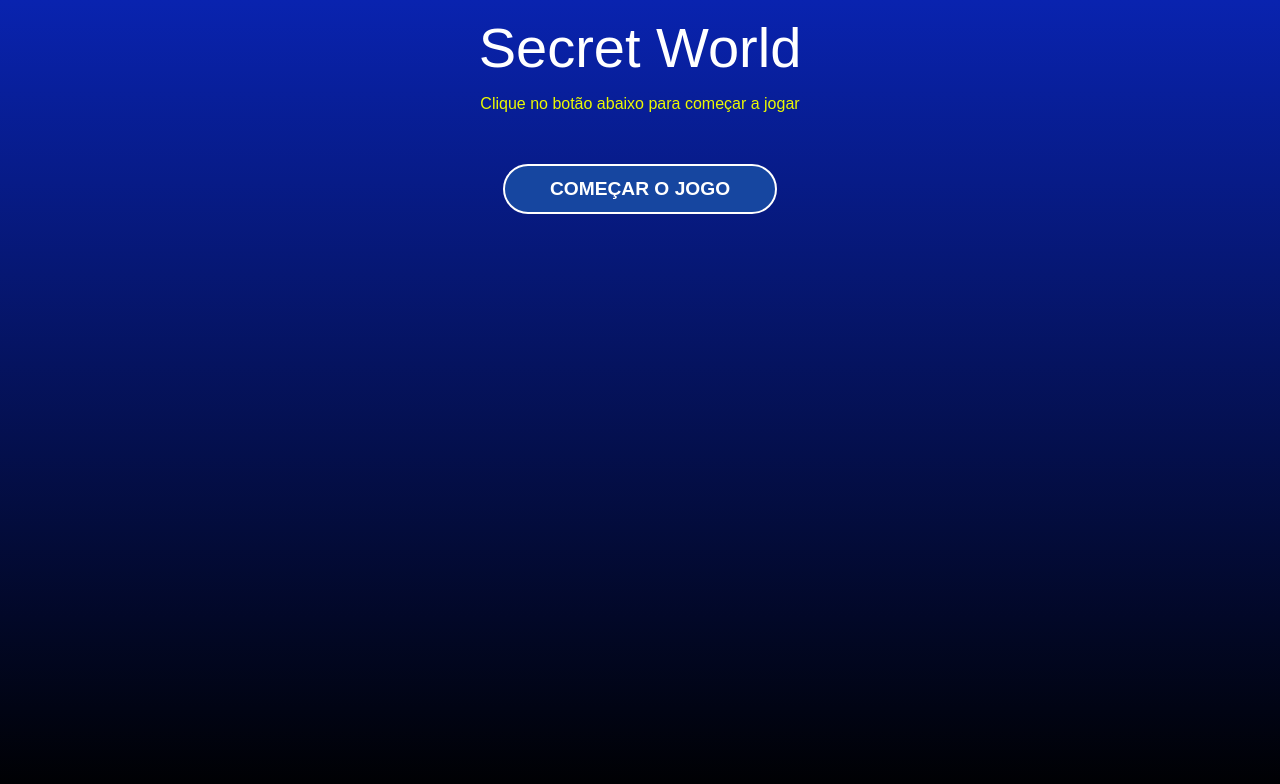
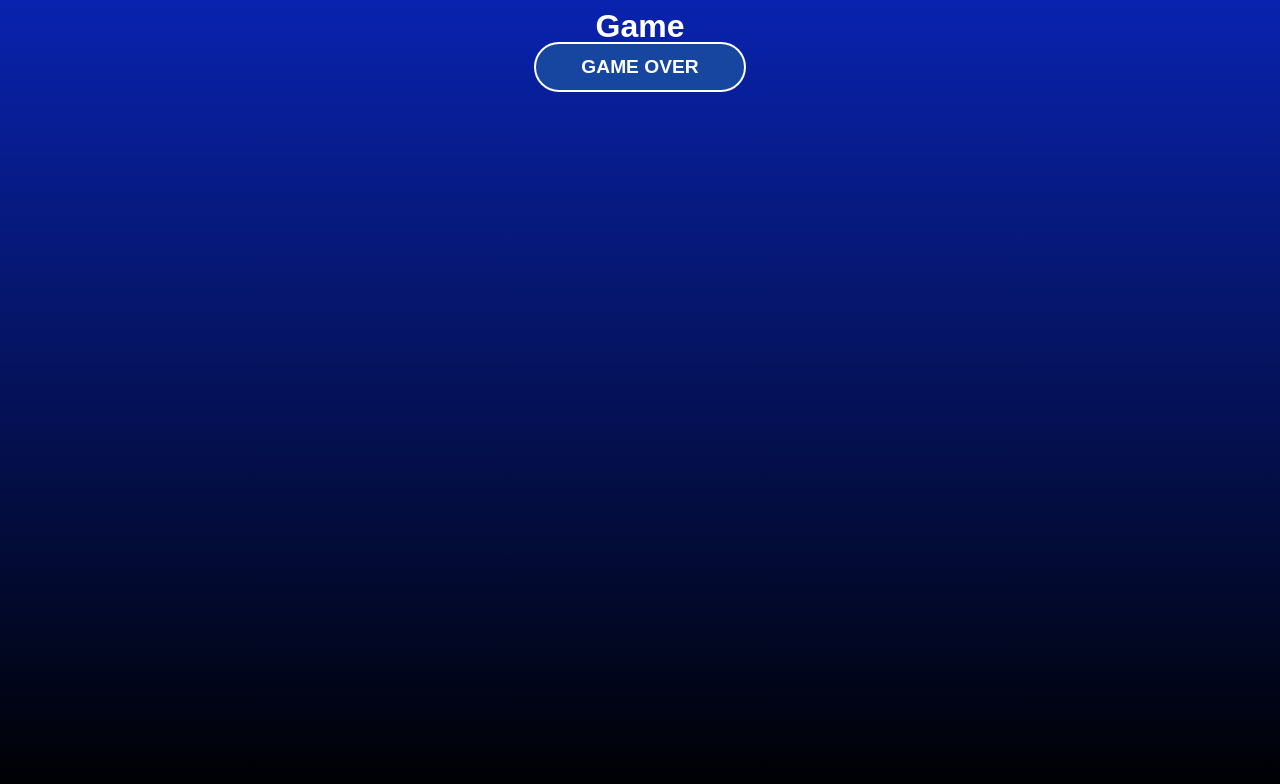
Before and after one commit to GustavoRRSilva/secretWorld, a React (Vite) app: page / in a window 1280 px wide. Both pictures are taken after a click on the button "COMEÇAR O JOGO". Shown: the top 784 px of the page. Built offline with nearby package versions, Linux system fonts and the light colour scheme.

Commit message:
adicionando botões entre as telas

```diff
--- a/src/App.jsx
+++ b/src/App.jsx
@@ -22,12 +22,23 @@
   ];
   const [gameStage, setGameStage] = useState(stages[0].name);
   const [words] = useState(wordsList);
-  console.log(words)
+  //Start game
+  const startGame = () => {
+    setGameStage(stages[1].name)
+  }
+  // process the letter input
+  const verifyLetter = () => {
+    setGameStage(stages[2].name)
+  }
+  //retry the game
+  const retry = () =>{
+    setGameStage(stages[0].name)
+  }
   return (
     <div className="App">
-      {gameStage === "start" && <StartScreen />}
-      {gameStage === "game" && <Game />}
-      {gameStage === "game" && <GameOver />}
+      {gameStage === "start" && <StartScreen startGame = {startGame}/>}
+      {gameStage === "game" && <Game verifyLetter = {verifyLetter}/>}
+      {gameStage === "end" && <GameOver retry = {retry} />}
     </div>
   );
 }
--- a/src/Components/Game/Game.jsx
+++ b/src/Components/Game/Game.jsx
@@ -1,7 +1,10 @@
 import React from 'react'
 import './Game.css'
-export const Game = () => {
+export const Game = ({verifyLetter}) => {
   return (
-    <div>Game</div>
+    <div>
+        <h2 className='title'>Game</h2>
+        <button onClick = {verifyLetter}> Game over</button>
+        </div>
   )
 }
--- a/src/Components/GameOver/GameOver.jsx
+++ b/src/Components/GameOver/GameOver.jsx
@@ -1,7 +1,10 @@
-import React from 'react'
-import './GameOver.css'
-export const GameOver = () => {
+import React from "react";
+import "./GameOver.css";
+export const GameOver = ({ retry }) => {
   return (
-    <div>GameOver</div>
-  )
-}
+    <div>
+      <h2 className="title">Game over</h2>
+      <button onClick={retry}>Retry game</button>
+    </div>
+  );
+};
--- a/src/Components/StartScreen/StartScreen.jsx
+++ b/src/Components/StartScreen/StartScreen.jsx
@@ -1,12 +1,12 @@
 import React from "react";
 import "./StartScreen.css";
 
-export const StartScreen = () => {
+export const StartScreen = ({startGame}) => {
   return (
     <div className="start">
-      <h1>Secret World</h1>
+      <h1 className="title">Secret World</h1>
       <p>Clique no botão abaixo para começar a jogar</p>
-      <button>Começar o jogo</button>
+      <button onClick = {startGame}>Começar o jogo</button>
     </div>
   );
 };
```
